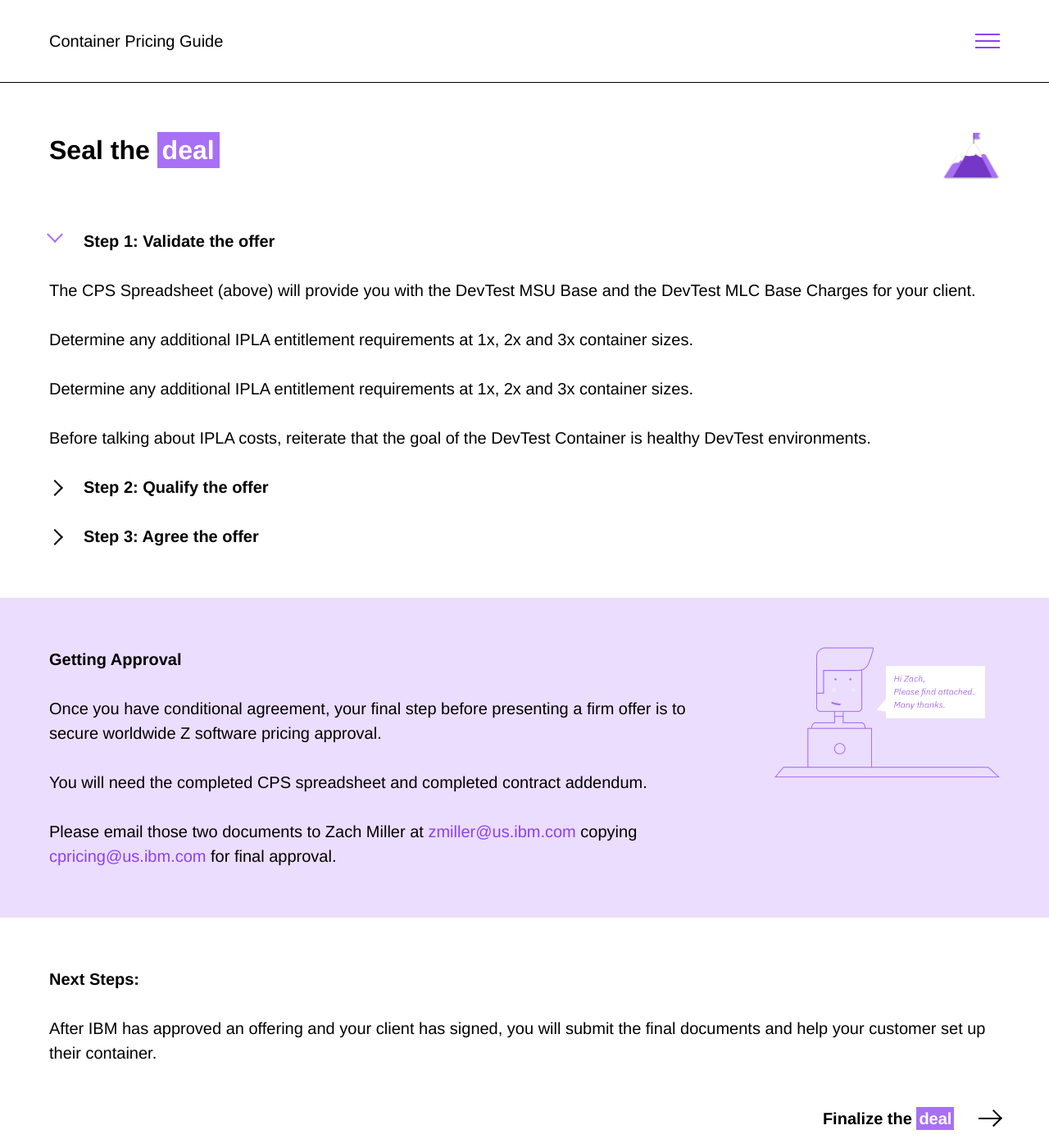
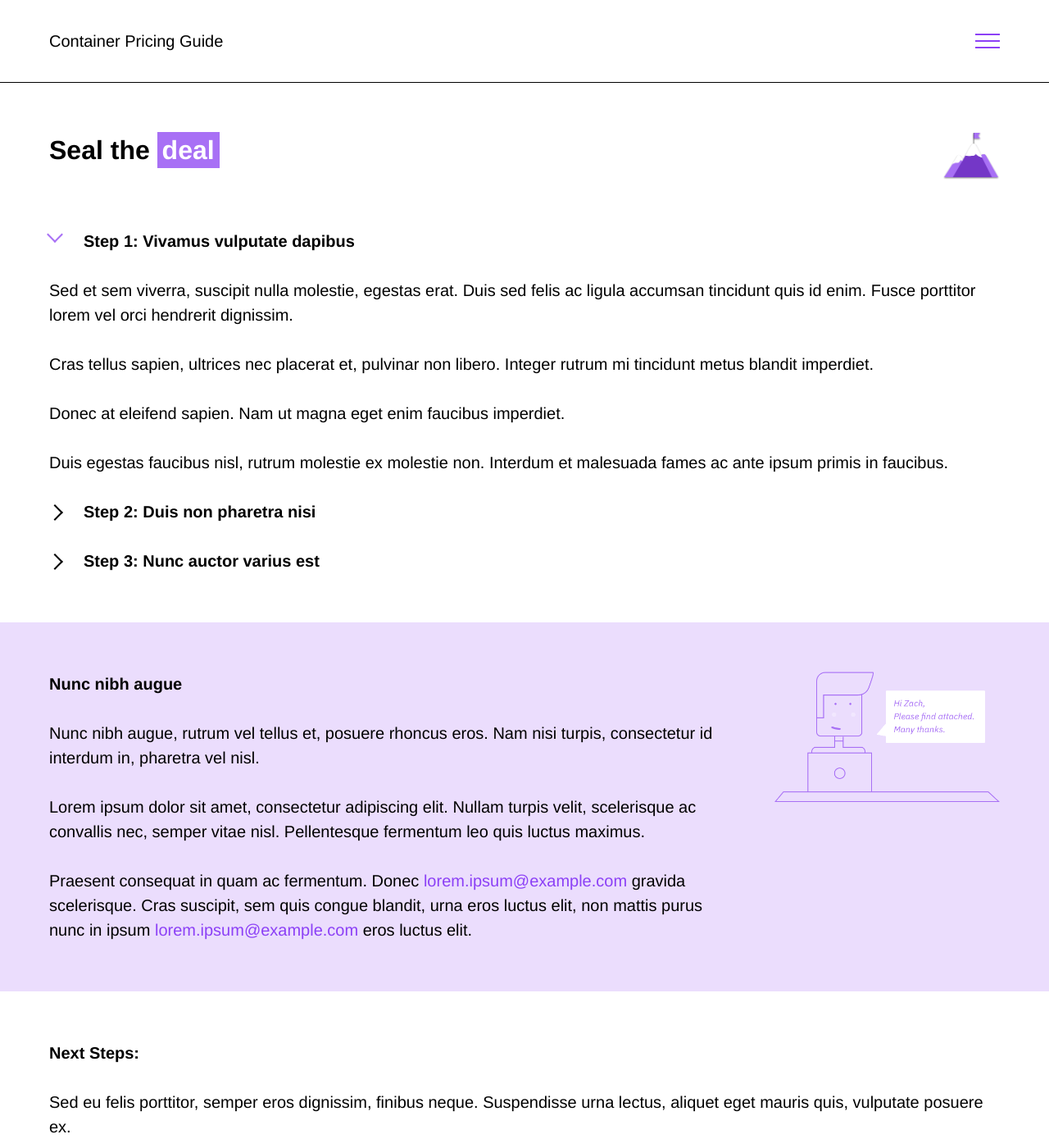
Before and after one commit to gvorbeck/container-pricing, a Jekyll site: the page built from pages/devtest-seal.md, in a window 1280 px wide and 1400 px high. Shown: the whole window at 82% size. Built offline with Jekyll 4.4.1, drawn with Linux system fonts in a browser that asks for light colours.

Commit message:
Update devtest-seal.md

```diff
--- a/pages/devtest-seal.md
+++ b/pages/devtest-seal.md
@@ -6,7 +6,72 @@
 weight: 04
 slug: seal
 
+# SOLUTION LANDING PAGE CONTENT---
+# ADMIN SETTINGS
+layout: solution-step
+title: Seal the _deal_
+permalink: /devtest/seal/
+weight: 04
+slug: seal
+
 # SOLUTION LANDING PAGE CONTENT
+page-logo: visual_seal.png
+excerpt: |
+  Integer nec accumsan magna. In a purus tempor, ultrices velit quis, rutrum justo. Integer eget viverra nisl.
+button: Start contract
+
+# PAGE CONTENT
+page-sections:
+- type: accordion
+  items:
+  - title: "Step 1: Vivamus vulputate dapibus"
+    text: |
+      Sed et sem viverra, suscipit nulla molestie, egestas erat. Duis sed felis ac ligula accumsan tincidunt quis id enim. Fusce porttitor lorem vel orci hendrerit dignissim.
+
+      Cras tellus sapien, ultrices nec placerat et, pulvinar non libero. Integer rutrum mi tincidunt metus blandit imperdiet.
+
+      Donec at eleifend sapien. Nam ut magna eget enim faucibus imperdiet.
+
+      Duis egestas faucibus nisl, rutrum molestie ex molestie non. Interdum et malesuada fames ac ante ipsum primis in faucibus.
+  - title: "Step 2: Duis non pharetra nisi"
+    text: |
+      Pellentesque varius leo tellus, at ultrices arcu blandit ut. Quisque lacinia tristique orci vel porta. Aliquam nec fringilla erat. Duis eu lorem eu ipsum lobortis faucibus ac et ipsum. Donec sodales lacinia nisl in commodo.
+
+      Sed nec purus at arcu sollicitudin dictum non eget leo.
+
+      Morbi sed augue eget augue hendrerit gravida. Duis eget diam ac metus auctor dapibus ut eu tortor. Mauris nec semper erat, ac finibus risus.
+
+      Aenean sed lacus ut orci pellentesque efficitur.
+
+      Mauris vel ex tincidunt, ultricies quam sit amet, porta tortor. Nunc a dolor ac diam auctor tristique. Duis sagittis ac risus a pharetra.
+
+      Aenean sed lacus ut orci pellentesque efficitur
+  - title: "Step 3: Nunc auctor varius est"
+    text: |
+      Cras faucibus justo arcu, venenatis ornare sapien tincidunt vel. Suspendisse a efficitur velit, non efficitur lectus. Sed sed suscipit diam.
+
+      Nunc dignissim, lectus quis pretium tristique, ante ipsum efficitur sem, eget suscipit justo lacus ac odio. Vestibulum in ante sodales, blandit neque at, tristique nisl.
+
+      Phasellus tincidunt at urna sit amet interdum.
+
+      Sed non nunc quis turpis luctus viverra. Pellentesque at eros massa. Aliquam vestibulum congue ligula sit amet sagittis: [lorem.ipsum@example.com](mailto:lorem.ipsum@example.com)
+- type: emphasis
+  content-type: side-illustration
+  image: visual_zachemail.png
+  text: |
+    ## Nunc nibh augue
+
+    Nunc nibh augue, rutrum vel tellus et, posuere rhoncus eros. Nam nisi turpis, consectetur id interdum in, pharetra vel nisl.
+
+    Lorem ipsum dolor sit amet, consectetur adipiscing elit. Nullam turpis velit, scelerisque ac convallis nec, semper vitae nisl. Pellentesque fermentum leo quis luctus maximus.
+
+    Praesent consequat in quam ac fermentum. Donec [lorem.ipsum@example.com](mailto:lorem.ipsum@example.com) gravida scelerisque. Cras suscipit, sem quis congue blandit, urna eros luctus elit, non mattis purus nunc in ipsum [lorem.ipsum@example.com](mailto:lorem.ipsum@example.com) eros luctus elit.
+- type: outro
+  title: "Next Steps:"
+  text: |
+    Sed eu felis porttitor, semper eros dignissim, finibus neque. Suspendisse urna lectus, aliquet eget mauris quis, vulputate posuere ex.
+---
+
 page-logo: visual_seal.png
 excerpt: |
   Access and complete the contract for your customer to review, sign, and send back.
```
